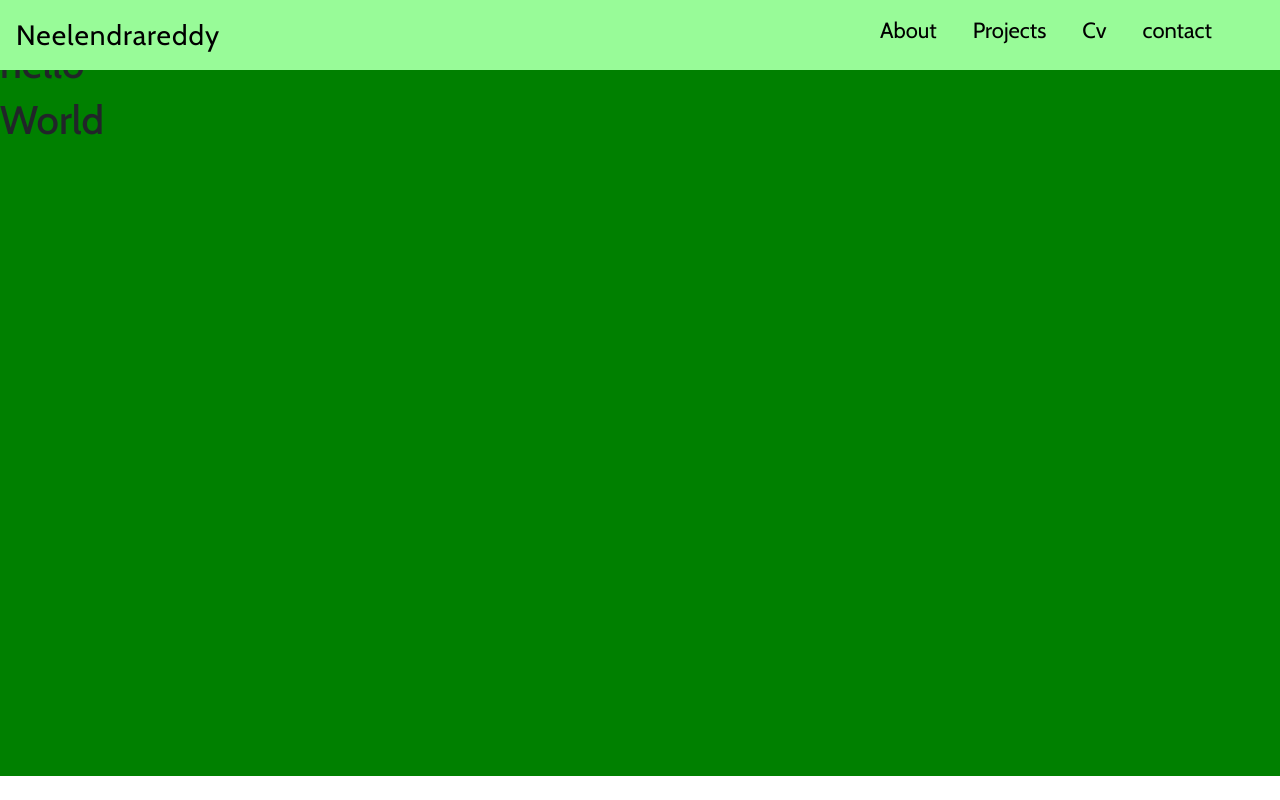
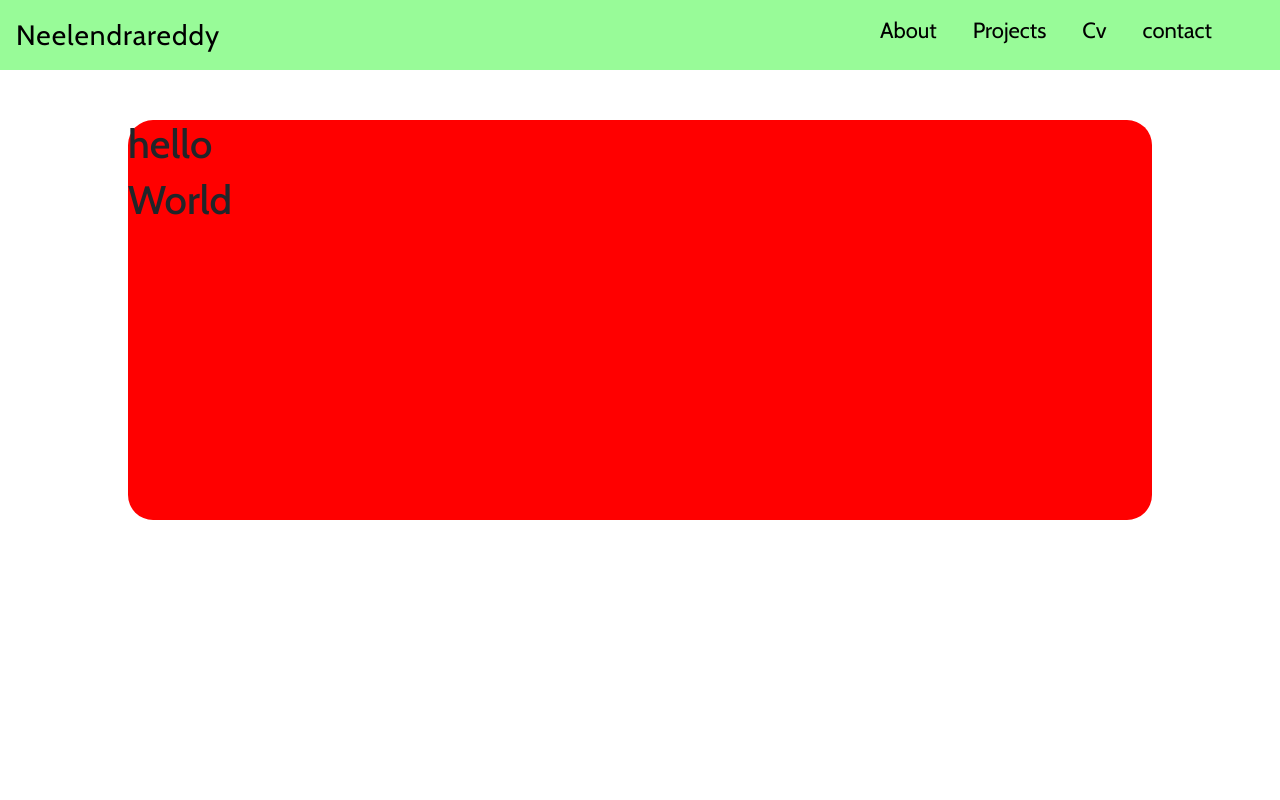
Before and after one commit to neelendrareddy9001/my-portfolio-website, a React (Create React App) app: page / in a window 1280 px wide. Built offline with nearby package versions, Linux system fonts and the light colour scheme.

Commit message:
styles updated checking

```diff
--- a/src/component/Home/home.scss
+++ b/src/component/Home/home.scss
@@ -2,5 +2,11 @@
 @import "../../styles/media\ .scss";
 
 .layout__container {
+  max-width: 80%;
+  min-height: 400px;
+  border-radius: 25px;
+
   background-color: red;
+  display: grid;
+  margin: 50px auto;
 }
--- a/src/component/Navbar/navbar.scss
+++ b/src/component/Navbar/navbar.scss
@@ -111,12 +111,3 @@
   //   }
   // }
 }
-
-.layout__container {
-  position: absolute;
-  top: 40px;
-  width: 100vw;
-  height: calc(100vh - 64px);
-  background-color: black;
-  background: green;
-}
```
